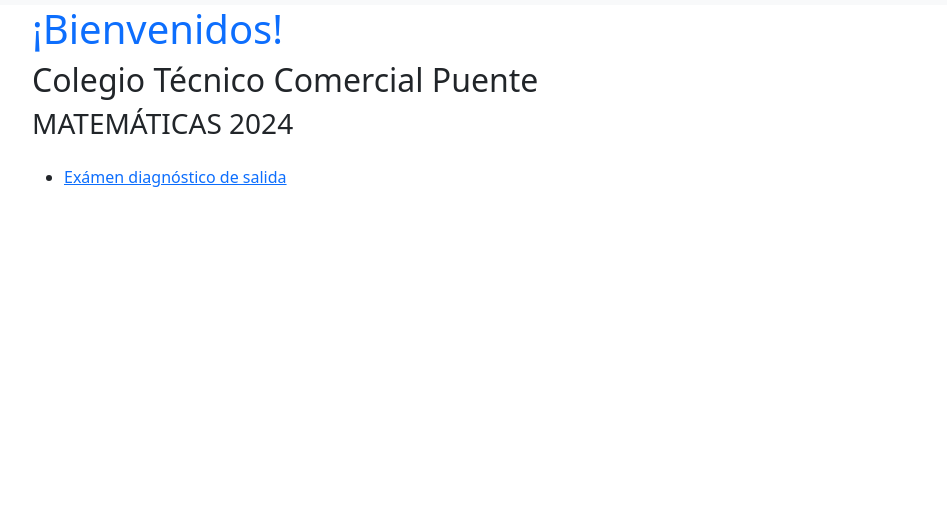
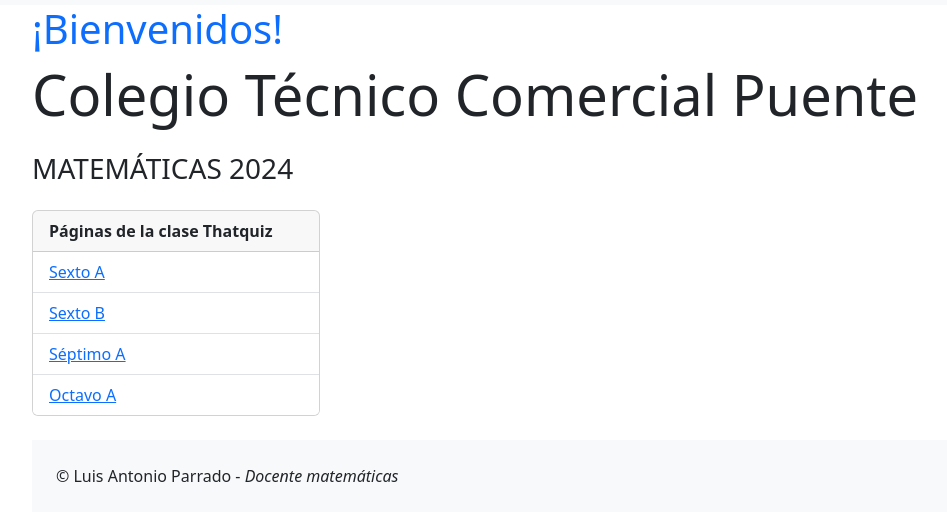
Before and after one commit to colegiopuente/math, a plain HTML site: page index.html in a window 1280 px wide. Shown: the part 61-582 px from the top of the page, without its empty margins (50-997 px from the left). Drawn offline with nearby package versions, Linux system fonts and the light colour scheme.

Commit message:
Update thatquiz links

```diff
--- a/index.html
+++ b/index.html
@@ -23,13 +23,33 @@
 
     <div class="container">
       <h1 class="text-primary">¡Bienvenidos!</h1>
-      <h2>Colegio Técnico Comercial Puente</h2>
-      <h3 class="mb-4">MATEMÁTICAS 2024</h3>
-      <ul>
-        <li>
-          <a href="https://forms.gle/yDM5j7AqC1wLVM4a7">Exámen diagnóstico de salida</a>
-        </li>
-      </ul>
+      <h2 class="mb-2 display-4">Colegio Técnico Comercial Puente</h2>
+      <h3 class="my-4">MATEMÁTICAS 2024</h3>
+
+      <div class="card" style="width: 18rem;">
+        <div class="card-header fw-bolder">
+          Páginas de la clase Thatquiz
+        </div>
+        <ul class="list-group list-group-flush">
+          <li class="list-group-item">
+            <a href="https://www.thatquiz.org/es/classpage?01c0347bdef9e51">Sexto A</a>
+          </li>
+          <li class="list-group-item">
+            <a href="https://www.thatquiz.org/es/classpage?01c13489abe9e5b">Sexto B</a>
+          </li>
+          <li class="list-group-item">
+            <a href="https://www.thatquiz.org/es/classpage?01c124789ad9e50">Séptimo A</a>
+          </li>
+          <li class="list-group-item">
+            <a href="https://www.thatquiz.org/es/classpage?01c3458abcf9e52">Octavo A</a>
+          </li>
+        </ul>
+      </div>
+
+
+      <p class="bg-light mt-4 p-4">
+        © Luis Antonio Parrado - <span class="fst-italic">Docente matemáticas</span>
+      </p>
     </div>
 
     <!-- Optional JavaScript; choose one of the two! -->
```
